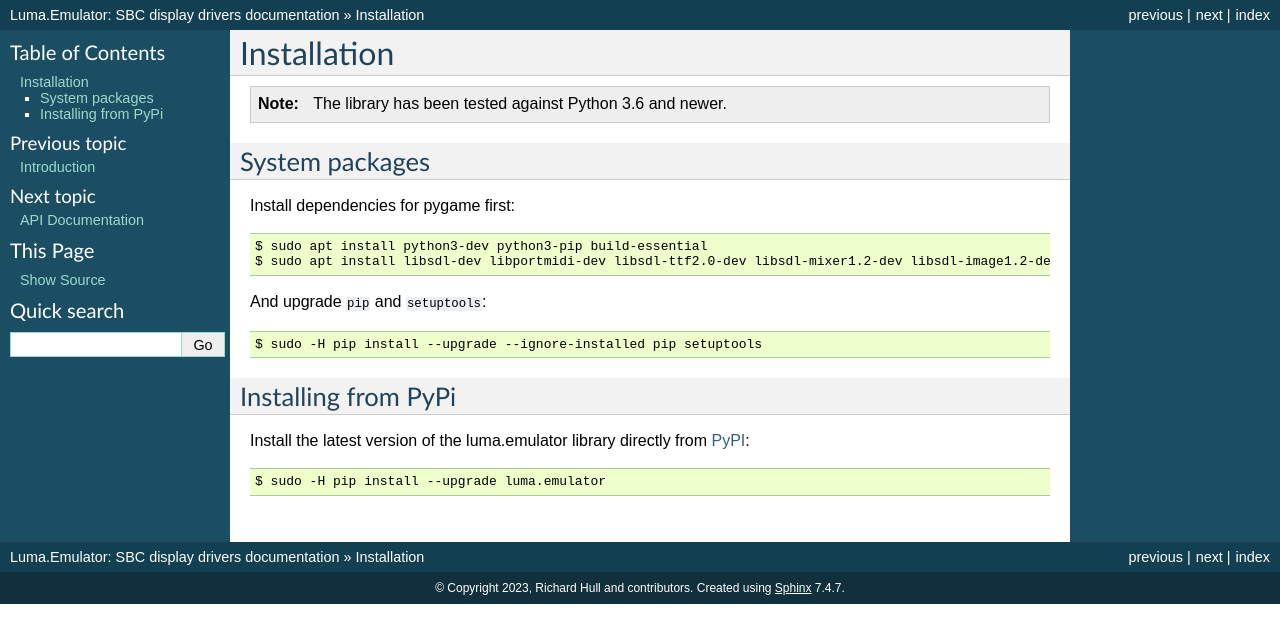
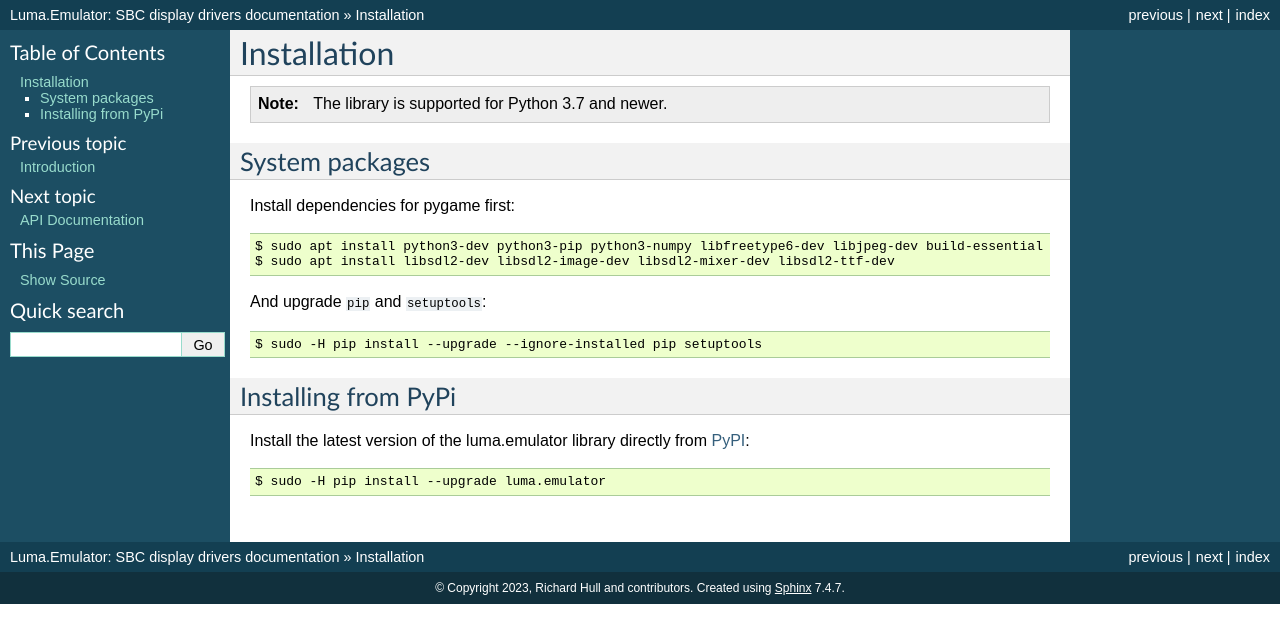
Before and after one commit to rm-hull/luma.emulator, a Sphinx documentation site: the page built from doc/install.rst, in a window 1280 px wide. Shown: the top 643 px of the page. Built offline with Sphinx 7.4.7, drawn with Linux system fonts in a browser that asks for light colours; the version number could not be read and is left out.

Commit message:
doc update

```diff
--- a/doc/install.rst
+++ b/doc/install.rst
@@ -1,14 +1,14 @@
 Installation
 ------------
-.. note:: The library has been tested against Python 3.6 and newer.
+.. note:: The library is supported for Python 3.7 and newer.
 
 System packages
 ^^^^^^^^^^^^^^^
 
 Install dependencies for pygame first::
 
-  $ sudo apt install python3-dev python3-pip build-essential
-  $ sudo apt install libsdl-dev libportmidi-dev libsdl-ttf2.0-dev libsdl-mixer1.2-dev libsdl-image1.2-dev
+  $ sudo apt install python3-dev python3-pip python3-numpy libfreetype6-dev libjpeg-dev build-essential
+  $ sudo apt install libsdl2-dev libsdl2-image-dev libsdl2-mixer-dev libsdl2-ttf-dev
 
 And upgrade ``pip`` and ``setuptools``::
 
```
